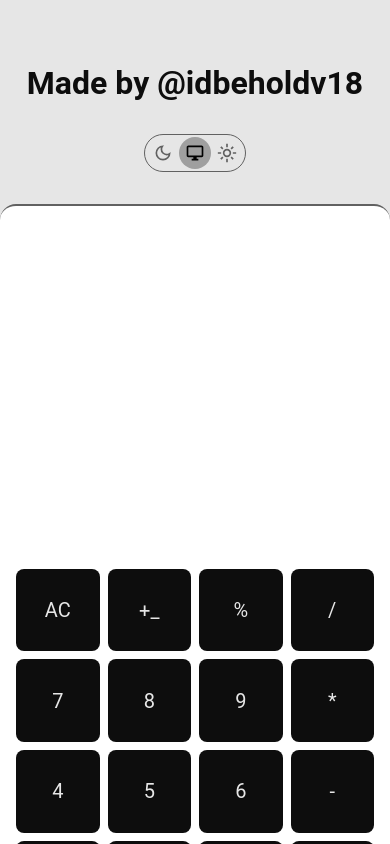
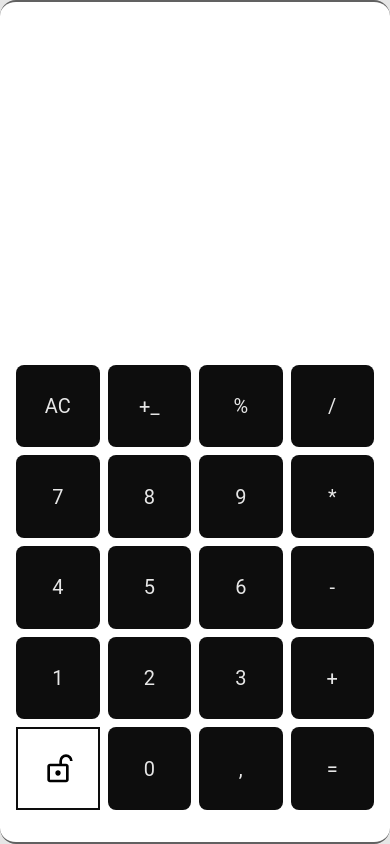
Before and after one commit to idbeholdv18/calculator-and-landing-test-task, a React app: page / in a window 390 px wide. Shown: the top 844 px of the page. Built offline with nearby package versions, Linux system fonts and the light colour scheme.

Commit message:
feat: disable and enable scroll for calculator

```diff
--- a/package.json
+++ b/package.json
@@ -21,6 +21,7 @@
     "@babel/preset-typescript": "^7.27.1",
     "@types/react": "^19.1.8",
     "@types/react-dom": "^19.1.6",
+    "@types/react-scroll": "^1.8.10",
     "babel-loader": "^10.0.0",
     "clsx": "^2.1.1",
     "core-js": "^3.43.0",
@@ -39,6 +40,7 @@
   "dependencies": {
     "mini-css-extract-plugin": "^2.9.2",
     "react": "^19.1.0",
-    "react-dom": "^19.1.0"
+    "react-dom": "^19.1.0",
+    "react-scroll": "^1.9.3"
   }
 }
--- a/src/app/ui/App.module.css
+++ b/src/app/ui/App.module.css
@@ -5,5 +5,14 @@
     align-items: center;
     min-height: 100vh;
     gap: 2rem;
-    padding-top: 64px;
+    padding-bottom: 4rem;
+    padding-top: 4rem;
+    max-height: 100vh;
 }
+
+@media (max-width: 600px) {
+    .container {
+        padding-top: 0;
+        max-height: none;
+    }
+}
--- a/src/app/ui/App.tsx
+++ b/src/app/ui/App.tsx
@@ -13,9 +13,9 @@ export const App: FC<I_AppProps> = (props) => {
   return (
     <div>
       <Container className={ clsx(cls.container) }>
+        <Calculator/>
         <h1>Made by @idbeholdv18</h1>
         <ThemeToggle/>
-        <Calculator/>
       </Container>
     </div>
   )
--- /dev/null
+++ b/src/feature/scroll-and-lock/hooks/useScrollLock.ts
@@ -0,0 +1,14 @@
+import { useEffect } from 'react';
+
+export function useScrollLock(shouldLock: boolean) {
+  useEffect(() => {
+    if (shouldLock) {
+      const originalStyle = window.getComputedStyle(document.body).overflow;
+      document.body.style.overflow = 'hidden';
+
+      return () => {
+        document.body.style.overflow = originalStyle;
+      };
+    }
+  }, [shouldLock]);
+}
--- /dev/null
+++ b/src/feature/scroll-and-lock/ui/ScrollAndLockButton.module.css
@@ -0,0 +1,11 @@
+.scrollAndLockButton {
+    display: none;
+}
+
+@media screen and (max-width: 600px) {
+    .scrollAndLockButton {
+        display: flex;
+        justify-content: center;
+        align-items: center;
+    }
+}
--- /dev/null
+++ b/src/feature/scroll-and-lock/ui/ScrollAndLockButton.tsx
@@ -0,0 +1,57 @@
+import { FC, useEffect, useState } from "react";
+import { animateScroll as scroll } from 'react-scroll';
+import { useScrollLock } from "@/feature/scroll-and-lock/hooks/useScrollLock";
+import { Icons } from "@/shared/icons";
+import * as cls from "./ScrollAndLockButton.module.css"
+import { E_IconSize } from "@/shared/icons/icon-size.enum";
+import clsx from "clsx";
+import { Button } from "@/shared/ui/button";
+
+interface I_ScrollAndLockButtonProps {
+  className?: string;
+}
+
+export const ScrollAndLockButton: FC<I_ScrollAndLockButtonProps> = (props) => {
+  const [locked, setLocked] = useState(false);
+  const [scrolling, setScrolling] = useState(false);
+
+  useScrollLock(locked);
+
+  const handleClick = () => {
+    if (!locked) {
+      setScrolling(true);
+      scroll.scrollToTop({
+        duration: 200,
+        smooth: true,
+      });
+    } else {
+      setLocked(false);
+    }
+  };
+
+  useEffect(() => {
+    if (!scrolling) return;
+
+    const checkIfScrollFinished = () => {
+      const atTop =
+        window.scrollY <= 2;
+
+      if (atTop) {
+        setLocked(true);
+        setScrolling(false);
+        window.removeEventListener('scroll', checkIfScrollFinished);
+      }
+    };
+
+    window.addEventListener('scroll', checkIfScrollFinished);
+    checkIfScrollFinished();
+
+    return () => window.removeEventListener('scroll', checkIfScrollFinished);
+  }, [scrolling]);
+
+  return (
+    <Button onClick={ handleClick } className={ clsx(props.className, cls.scrollAndLockButton) } variant={"outline"}>
+      { locked ? <Icons.Lock size={ E_IconSize.xl }/> : <Icons.Unlock size={ E_IconSize.xl }/> }
+    </Button>
+  );
+};
--- /dev/null
+++ b/src/shared/icons/lock/Lock.tsx
@@ -0,0 +1,29 @@
+import { memo } from 'react';
+import { sizeMap } from "../size-map.const";
+import { E_IconSize } from "../icon-size.enum";
+
+interface I_SystemModeProps {
+  size?: E_IconSize;
+}
+
+const Lock = (props: I_SystemModeProps) => {
+  const pixelSize = sizeMap[props.size || E_IconSize.md];
+
+  return (
+    <svg
+      xmlns="http://www.w3.org/2000/svg" height={ `${ pixelSize }px` } viewBox="0 -960 960 960"
+      width={ `${ pixelSize }px` }
+      style={ {
+        fill: 'var(--fg-contrast)',
+        cursor: 'pointer',
+      } }
+    >
+      <path
+        d="M240-80q-33 0-56.5-23.5T160-160v-400q0-33 23.5-56.5T240-640h40v-80q0-83 58.5-141.5T480-920q83 0 141.5 58.5T680-720v80h40q33 0 56.5 23.5T800-560v400q0 33-23.5 56.5T720-80H240Zm0-80h480v-400H240v400Zm240-120q33 0 56.5-23.5T560-360q0-33-23.5-56.5T480-440q-33 0-56.5 23.5T400-360q0 33 23.5 56.5T480-280ZM360-640h240v-80q0-50-35-85t-85-35q-50 0-85 35t-35 85v80ZM240-160v-400 400Z"/>
+    </svg>
+  );
+};
+
+export const LockMemoized = memo(Lock);
+
+export type T_LockComponent = typeof LockMemoized;
--- /dev/null
+++ b/src/shared/icons/unlock/Unlock.tsx
@@ -0,0 +1,29 @@
+import { memo } from 'react';
+import { sizeMap } from "../size-map.const";
+import { E_IconSize } from "../icon-size.enum";
+
+interface I_UnlockProps {
+  size?: E_IconSize;
+}
+
+const Unlock = (props: I_UnlockProps) => {
+  const pixelSize = sizeMap[props.size || E_IconSize.md];
+
+  return (
+    <svg
+      xmlns="http://www.w3.org/2000/svg" height={ `${ pixelSize }px` } viewBox="0 -960 960 960"
+      width={ `${ pixelSize }px` }
+      style={ {
+        fill: 'var(--fg-contrast)',
+        cursor: 'pointer',
+      } }
+    >
+      <path
+        d="M240-160h480v-400H240v400Zm240-120q33 0 56.5-23.5T560-360q0-33-23.5-56.5T480-440q-33 0-56.5 23.5T400-360q0 33 23.5 56.5T480-280ZM240-160v-400 400Zm0 80q-33 0-56.5-23.5T160-160v-400q0-33 23.5-56.5T240-640h280v-80q0-83 58.5-141.5T720-920q83 0 141.5 58.5T920-720h-80q0-50-35-85t-85-35q-50 0-85 35t-35 85v80h120q33 0 56.5 23.5T800-560v400q0 33-23.5 56.5T720-80H240Z"/>
+    </svg>
+  );
+};
+
+export const UnlockMemoized = memo(Unlock);
+
+export type T_UnlockComponent = typeof UnlockMemoized;
--- a/src/widget/calculator/ui/Calculator.tsx
+++ b/src/widget/calculator/ui/Calculator.tsx
@@ -2,20 +2,25 @@ import { FC } from "react";
 import clsx from "clsx";
 import * as cls from "./Calculator.module.css";
 import { Button } from "@/shared/ui/button";
+import { ScrollAndLockButton } from "@/feature/scroll-and-lock/ui/ScrollAndLockButton";
 
 interface I_CalculatorProps {
   className?: string;
 }
 
-const buttons = ["AC", "+_", "%", "/", "7", "8", "9", "*", "4", "5", "6", "-", "1", "2", "3", "+", "hist", "0", ",", "="];
+const buttons = ["AC", "+_", "%", "/", "7", "8", "9", "*", "4", "5", "6", "-", "1", "2", "3", "+", "lock", "0", ",", "="];
 
 // https://css-tricks.com/snippets/css/complete-guide-grid/
 
 export const Calculator: FC<I_CalculatorProps> = (props) => {
   return (
     <div className={ clsx(props.className, cls.calculatorLayout) }>
-      <div className={clsx(cls.displayLayout)}></div>
-      {buttons.map((el) => <Button rounded={"rxl"} size={"xl"}>{el}</Button>)}
+      <div className={ clsx(cls.displayLayout) }></div>
+      { buttons.map((el) => {
+        if (el === "lock")
+          return <ScrollAndLockButton/>
+        return (<Button rounded={ "rxl" } size={ "xl" }>{ el }</Button>)
+      }) }
     </div>
   )
 }
```
Also changed, not shown: src/shared/icons/Icons.tsx (+9 -3 lines), 1 other file (tests, documents, lock files or other folders).
